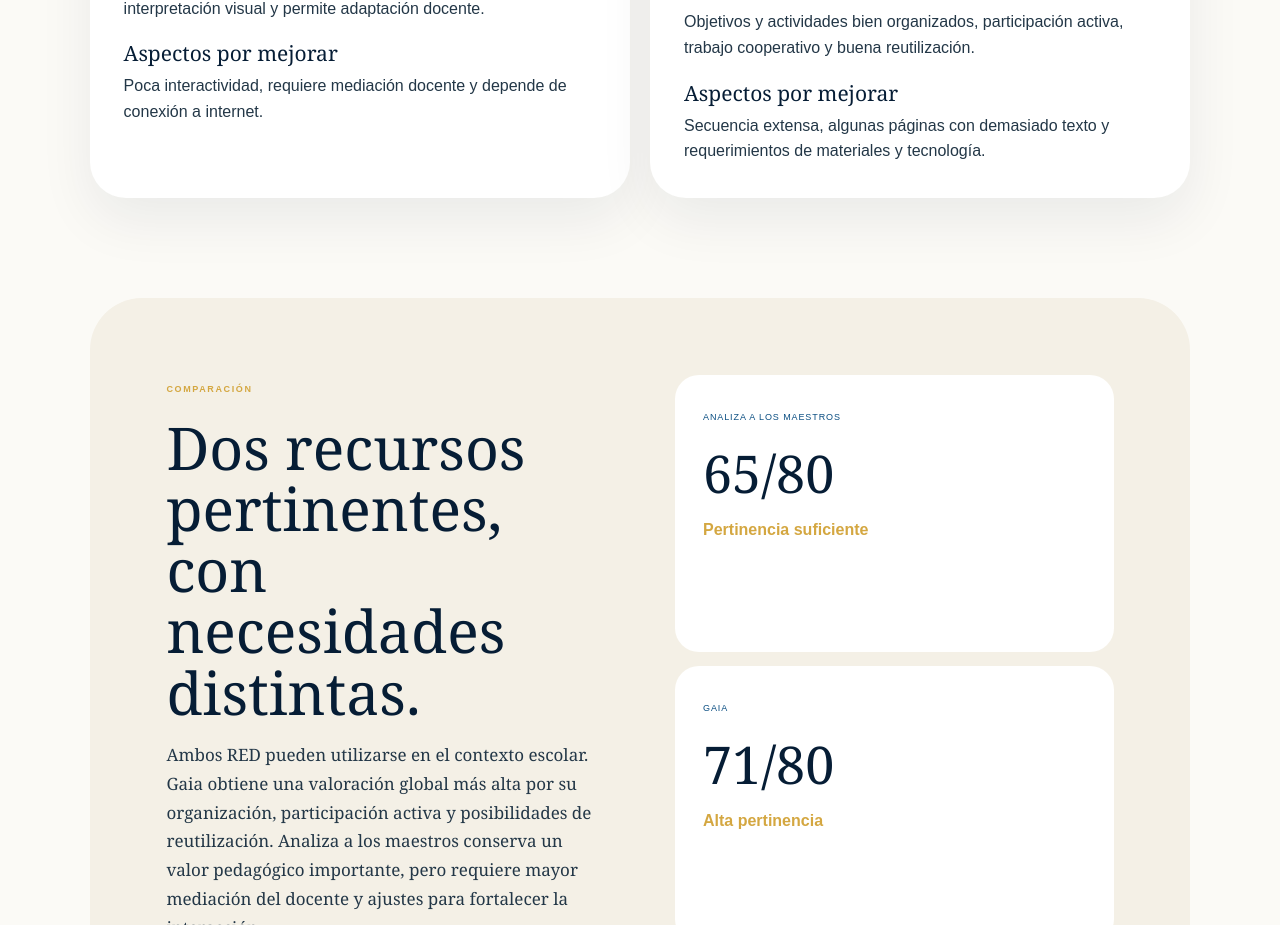
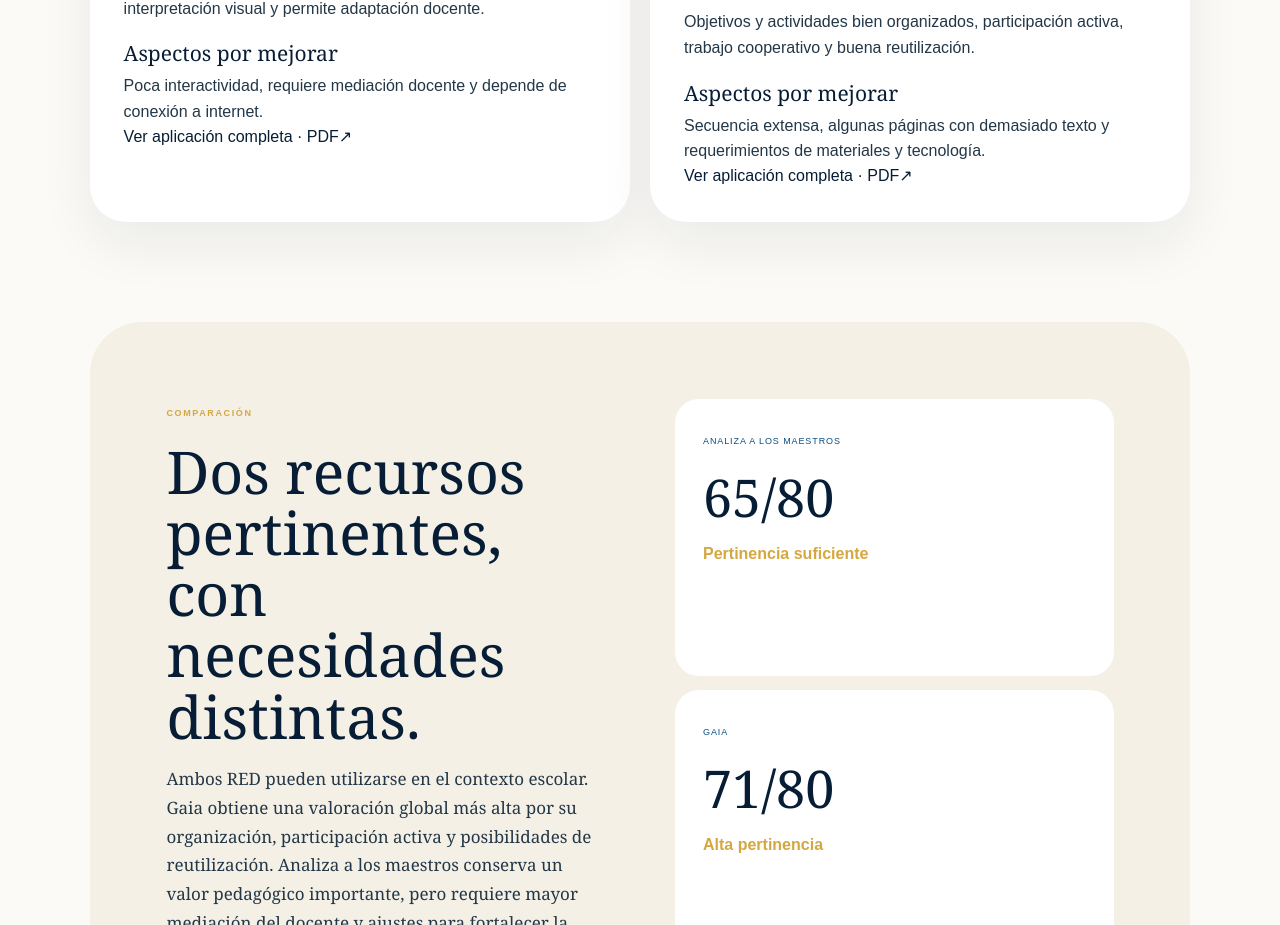
Before and after one commit to YizusG/evaluacion-recursos-educativos, a Next.js app: page /aplicacion in a window 1280 px wide. Shown: the part 1770-2695 px from the top of the page. Built offline with nearby package versions, Linux system fonts and the light colour scheme.

Commit message:
Conecta las dos aplicaciones PDF en la página

```diff
--- a/app/aplicacion/page.tsx
+++ b/app/aplicacion/page.tsx
@@ -1,4 +1,5 @@
 import { InnerHero, SiteShell } from "../site-shell";
+import PdfButton from "../pdf-button";
 
 export default function Page() {
   return (
@@ -34,6 +35,11 @@ export default function Page() {
             <p>Contenido artístico confiable, favorece la observación e interpretación visual y permite adaptación docente.</p>
             <h3>Aspectos por mejorar</h3>
             <p>Poca interactividad, requiere mediación docente y depende de conexión a internet.</p>
+            <PdfButton
+              base="/documents/coda-contexto-analiza"
+              parts={10}
+              filename="Aplicacion-CODA-Contexto-Analiza-a-los-maestros.pdf"
+            />
           </div>
         </article>
 
@@ -48,6 +54,11 @@ export default function Page() {
             <p>Objetivos y actividades bien organizados, participación activa, trabajo cooperativo y buena reutilización.</p>
             <h3>Aspectos por mejorar</h3>
             <p>Secuencia extensa, algunas páginas con demasiado texto y requerimientos de materiales y tecnología.</p>
+            <PdfButton
+              base="/documents/coda-contexto-gaia"
+              parts={10}
+              filename="Aplicacion-CODA-Contexto-Gaia.pdf"
+            />
           </div>
         </article>
       </section>
```
